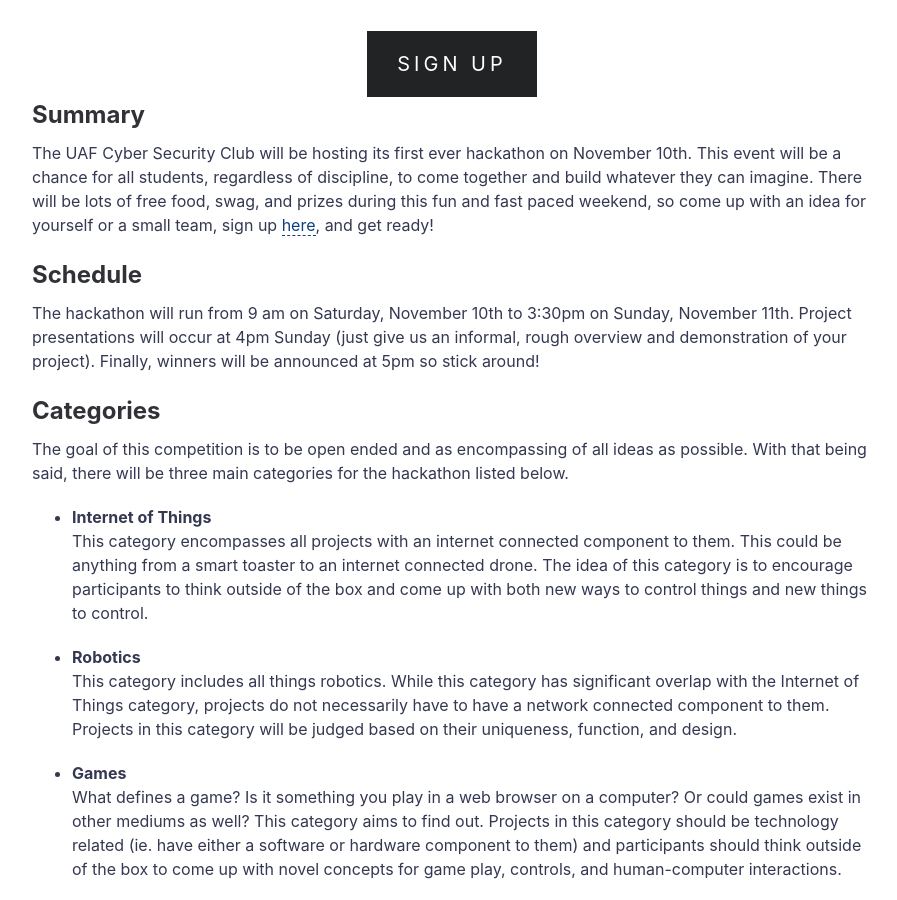
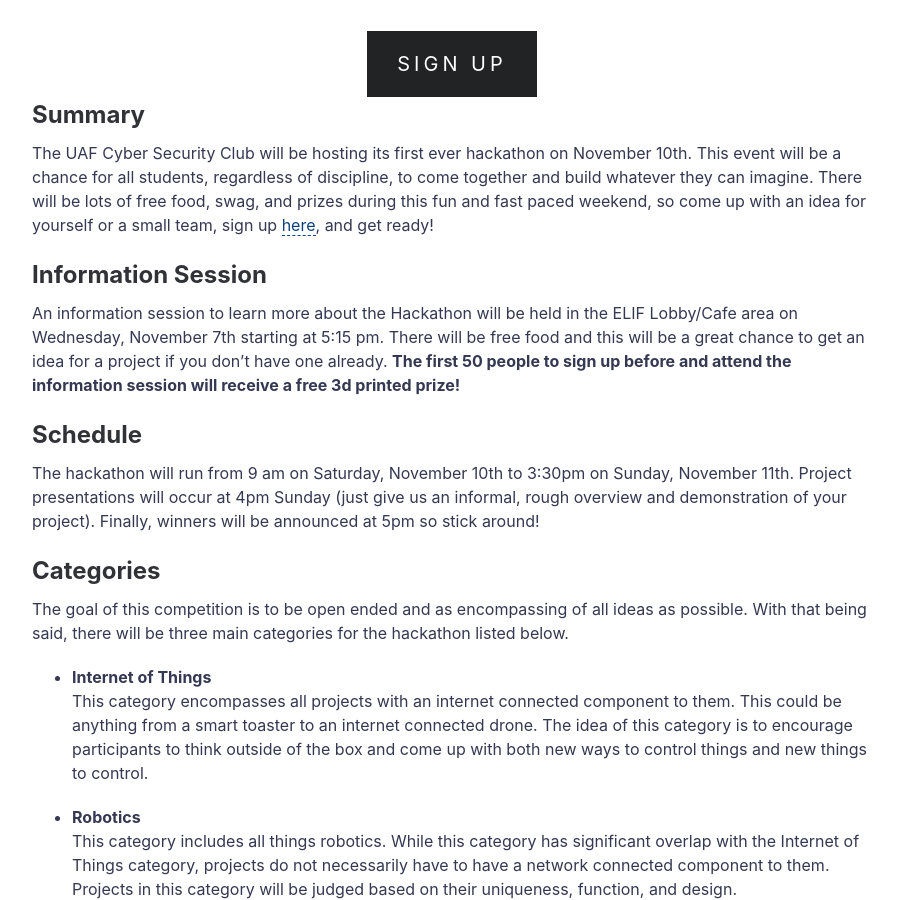
Before and after one commit to UAFCSC/uafcsc.github.io, a Jekyll site: the page built from _posts/2018-10-10-hackathon.md, in a window 1280 px wide and 900 px high, scrolled down 625 px. Shown: the whole window, without its empty margins (188-1085 px from the left). Built offline with Jekyll 4.4.1, drawn with Linux system fonts in a browser that asks for light colours; nearby versions of some CDN libraries.

Commit message:
Adds information session section

```diff
--- a/_posts/2018-10-10-hackathon.md
+++ b/_posts/2018-10-10-hackathon.md
@@ -12,6 +12,9 @@
 
 ## Summary
 The UAF Cyber Security Club will be hosting its first ever hackathon on November 10th. This event will be a chance for all students, regardless of discipline, to come together and build whatever they can imagine. There will be lots of free food, swag, and prizes during this fun and fast paced weekend, so come up with an idea for yourself or a small team, sign up [here](https://goo.gl/forms/L18cLToAfNcu6OrF3){:target="_blank" rel="noopener"}, and get ready!
+
+## Information Session
+An information session to learn more about the Hackathon will be held in the ELIF Lobby/Cafe area on Wednesday, November 7th starting at 5:15 pm. There will be free food and this will be a great chance to get an idea for a project if you don't have one already. **The first 50 people to sign up before and attend the information session will receive a free 3d printed prize!**
 
 ## Schedule
 The hackathon will run from 9 am on Saturday, November 10th to 3:30pm on Sunday, November 11th. Project presentations will occur at 4pm Sunday (just give us an informal, rough overview and demonstration of your project). Finally, winners will be announced at 5pm so stick around!
```
